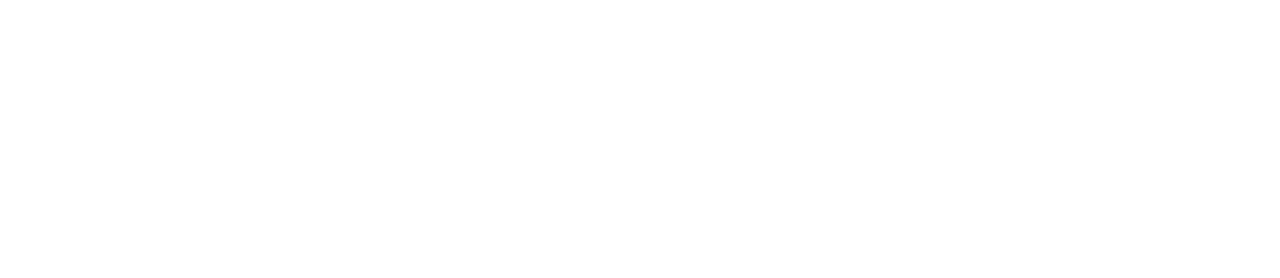
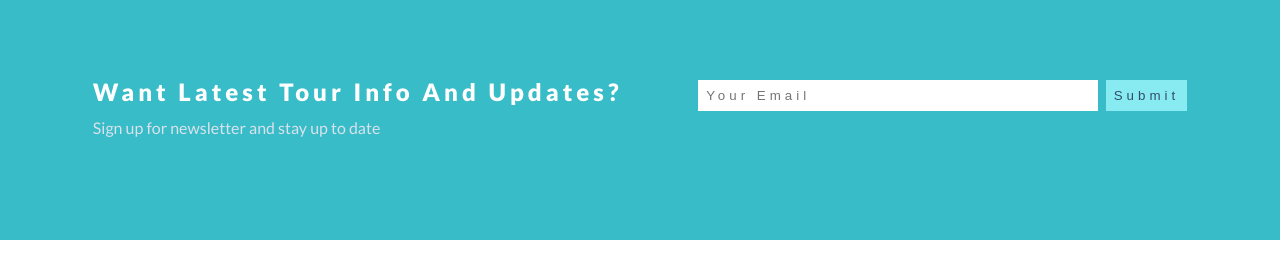
Before and after one commit to little-sheep/Exercise-Backroads_Tour_Company, a plain HTML site: page parts/contact.html in a window 1280 px wide. Drawn offline with Linux system fonts and the light colour scheme.

Commit message:
add contact.html and some styles about contact section

```diff
--- a/parts/contact.html
+++ b/parts/contact.html
@@ -37,6 +37,23 @@
     <!-- end of featured tours -->
 
     <!-- contact -->
+    <section class="section contact">
+      <div class="section-center contact-center">
+        <div class="contact-title">
+          <h3>want latest tour info and updates?</h3>
+          <p><span>s</span>ign up for newsletter and stay up to date</p>
+        </div>
+        <div class="contact-content">
+          <input
+            type="email"
+            name="email"
+            placeholder="your email"
+            class="contact-email"
+          />
+          <button type="submit" class="contact-button">submit</button>
+        </div>
+      </div>
+    </section>
 
     <!-- end of contact -->
 
--- a/parts/css/styles.css
+++ b/parts/css/styles.css
@@ -399,8 +399,58 @@ h4 {
     flex: 0 0 calc(33.3% - 2rem);
   }
 }
+
 /* Contact */
+.contact {
+  width: 100%;
+  background: var(--clr-primary-6);
+}
+.contact-title {
+  color: var(--clr-white);
+}
+.contact-title h3 {
+  font-size: 1.5rem;
+  font-weight: 600;
+}
+.contact-title p {
+  color: var(--clr-grey-9);
+}
+.contact-title p span {
+  text-transform: capitalize;
+}
 
+.contact-content {
+  font-size: 0.875rem;
+}
+
+.contact-email {
+  border: none;
+  padding: 0.5rem;
+  min-width: 320px;
+  letter-spacing: var(--spacing);
+  text-transform: capitalize;
+}
+
+.contact-button {
+  border: none;
+  padding: 0.5rem;
+  letter-spacing: var(--spacing);
+  text-transform: capitalize;
+  background: var(--clr-primary-8);
+  color: var(--clr-grey-3);
+  margin-left: 0.3rem;
+}
+
+@media screen and (min-width: 1170px) {
+  .contact-center {
+    display: flex;
+    justify-content: space-around;
+  }
+  .contact-email {
+    box-sizing: border-box;
+    width: 400px;
+  }
+}
 /* Gallery */
 
 /* Footer */
```
